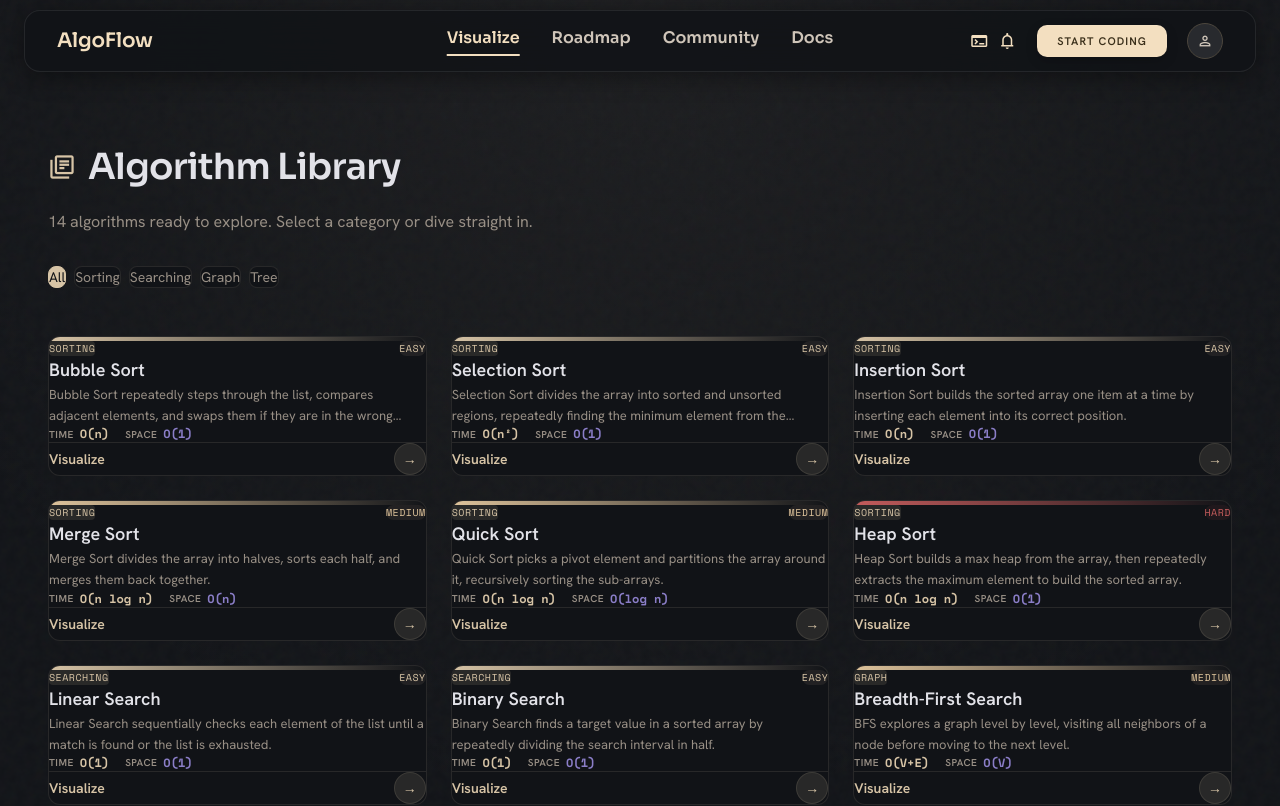
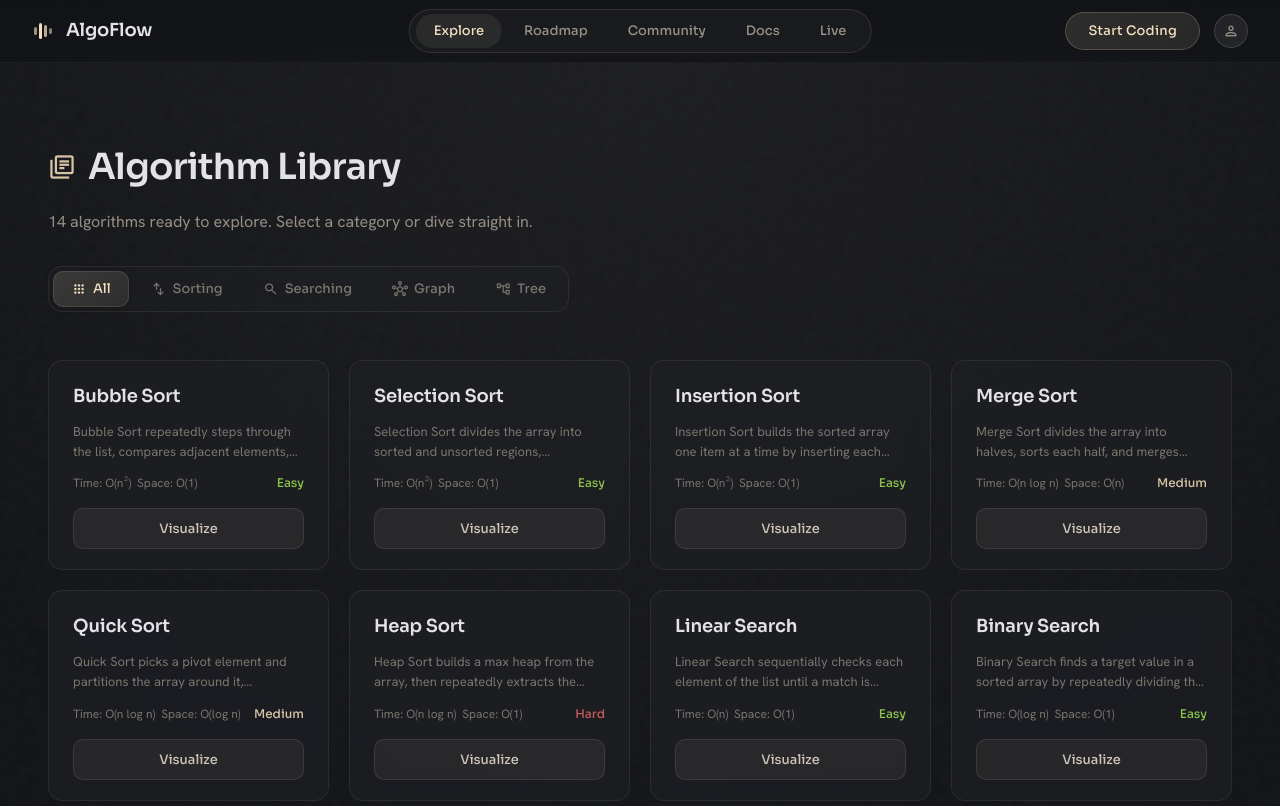
Before and after one commit to NITESH-DANGI/DSA_ALGO, a Next.js app: page /algorithms in a window 1280 px wide. Shown: the top 806 px of the page. Built offline with nearby package versions, Linux system fonts and the light colour scheme.

Commit message:
feat: redesign Navbar pill, AlgoCard glass style, and CategoryFilter segmented control

```diff
--- a/src/app/algorithms/page.tsx
+++ b/src/app/algorithms/page.tsx
@@ -43,8 +43,8 @@ export default function AlgorithmsPage() {
         <div
           style={{
             display: 'grid',
-            gridTemplateColumns: 'repeat(auto-fill, minmax(300px, 1fr))',
-            gap: '24px',
+            gridTemplateColumns: 'repeat(auto-fill, minmax(240px, 1fr))',
+            gap: '20px',
           }}
         >
           {algorithms.map((algo, i) => (
--- a/src/components/home/AlgoCard.tsx
+++ b/src/components/home/AlgoCard.tsx
@@ -2,7 +2,12 @@
 import { motion } from 'framer-motion'
 import Link from 'next/link'
 import { AlgoMeta } from '@/engine/types'
-import { DIFFICULTY_COLORS } from '@/lib/constants'
+
+const DIFF_COLORS: Record<string, string> = {
+  easy: '#8bc34a',
+  medium: '#d7c4a6',
+  hard: '#c45c5c',
+}
 
 interface AlgoCardProps {
   algo: AlgoMeta
@@ -10,100 +15,127 @@ interface AlgoCardProps {
 }
 
 export default function AlgoCard({ algo, index }: AlgoCardProps) {
-  const diffColor = DIFFICULTY_COLORS[algo.difficulty]
+  const diffColor = DIFF_COLORS[algo.difficulty] || '#988f85'
 
   return (
     <motion.div
-      initial={{ opacity: 0, y: 20 }}
+      initial={{ opacity: 0, y: 16 }}
       animate={{ opacity: 1, y: 0 }}
-      transition={{ duration: 0.4, delay: index * 0.05 }}
-      className="h-full"
+      transition={{ duration: 0.35, delay: index * 0.04 }}
     >
-      <Link href={`/visualize/${algo.id}`} className="block h-full">
       <div
-          className="group relative rounded-xl border overflow-hidden transition-all duration-300 hover:scale-[1.03] hover:-translate-y-1 cursor-pointer h-full flex flex-col"
         style={{
-            background: 'var(--surface)',
-            borderColor: 'var(--border)',
+          background: 'rgba(30, 32, 36, 0.7)',
+          border: '1px solid rgba(243,223,192,0.08)',
+          borderRadius: '14px',
+          padding: '22px 24px 20px',
+          display: 'flex',
+          flexDirection: 'column' as const,
+          gap: '12px',
+          backdropFilter: 'blur(12px)',
+          transition: 'border-color 0.3s, box-shadow 0.3s',
+          cursor: 'pointer',
+          minHeight: '210px',
         }}
         onMouseEnter={e => {
-            const el = e.currentTarget as HTMLElement
-            el.style.borderColor = 'var(--border-hover)'
-            el.style.boxShadow = '0 8px 40px rgba(196,167,108,0.08), 0 0 20px rgba(196,167,108,0.04)'
+          e.currentTarget.style.borderColor = 'rgba(243,223,192,0.18)'
+          e.currentTarget.style.boxShadow = '0 8px 32px rgba(0,0,0,0.3)'
         }}
         onMouseLeave={e => {
-            const el = e.currentTarget as HTMLElement
-            el.style.borderColor = 'var(--border)'
-            el.style.boxShadow = 'none'
+          e.currentTarget.style.borderColor = 'rgba(243,223,192,0.08)'
+          e.currentTarget.style.boxShadow = 'none'
         }}
       >
-          {/* Top accent bar */}
-          <div className="h-1 w-full" style={{ background: `linear-gradient(90deg, ${diffColor}, transparent)` }} />
-
-          {/* Content Section */}
-          <div className="flex flex-col flex-1 p-5">
-            {/* Category + difficulty */}
-            <div className="flex items-center justify-between mb-3">
-              <span
-                className="px-2.5 py-1 rounded text-[10px] uppercase tracking-wider"
+        {/* Title */}
+        <h3
           style={{
-                  background: 'var(--accent-dim)',
-                  color: 'var(--accent)',
-                  fontFamily: 'var(--font-space-mono), monospace',
+            fontFamily: 'Sora, sans-serif',
+            fontSize: '18px',
+            fontWeight: 600,
+            color: '#e2e2e8',
+            margin: 0,
+            letterSpacing: '-0.01em',
           }}
         >
-                {algo.category}
+          {algo.name}
+        </h3>
+
+        {/* Description — 2 line clamp */}
+        <p
+          style={{
+            fontFamily: 'Hanken Grotesk, sans-serif',
+            fontSize: '13px',
+            lineHeight: 1.55,
+            color: '#7a756e',
+            margin: 0,
+            display: '-webkit-box',
+            WebkitLineClamp: 2,
+            WebkitBoxOrient: 'vertical' as const,
+            overflow: 'hidden',
+            flex: 1,
+          }}
+        >
+          {algo.description}
+        </p>
+
+        {/* Complexity + Difficulty row */}
+        <div
+          style={{
+            display: 'flex',
+            alignItems: 'center',
+            gap: '6px',
+            flexWrap: 'wrap' as const,
+          }}
+        >
+          <span style={{ fontFamily: 'Hanken Grotesk, sans-serif', fontSize: '12px', color: '#7a756e' }}>
+            Time: {algo.complexity.time.average}
+          </span>
+          <span style={{ fontFamily: 'Hanken Grotesk, sans-serif', fontSize: '12px', color: '#7a756e' }}>
+            Space: {algo.complexity.space}
           </span>
           <span
-                className="px-2.5 py-1 rounded-full text-[10px] uppercase tracking-wider"
             style={{
+              fontFamily: 'Sora, sans-serif',
+              fontSize: '12px',
+              fontWeight: 500,
               color: diffColor,
-                  background: `${diffColor}15`,
-                  fontFamily: 'var(--font-space-mono), monospace',
+              marginLeft: 'auto',
             }}
           >
-                {algo.difficulty}
+            {algo.difficulty.charAt(0).toUpperCase() + algo.difficulty.slice(1)}
           </span>
         </div>
 
-            {/* Name */}
-            <h3 className="text-lg font-bold mb-2 group-hover:text-[var(--accent)] transition-colors" style={{ color: 'var(--text)' }}>
-              {algo.name}
-            </h3>
-
-            {/* Description */}
-            <p className="text-[13px] leading-relaxed mb-4 flex-1 line-clamp-2" style={{ color: 'var(--text-muted)' }}>
-              {algo.description}
-            </p>
-
-            {/* Complexity row */}
-            <div className="flex items-center gap-4 mb-4 pb-4" style={{ borderBottom: '1px solid var(--border)' }}>
-              <div className="flex items-center gap-1.5">
-                <span className="text-[10px] uppercase tracking-wider font-bold" style={{ color: 'var(--text-muted)' }}>Time</span>
-                <span className="text-xs font-bold" style={{ color: 'var(--accent)', fontFamily: 'var(--font-space-mono), monospace' }}>{algo.complexity.time.best}</span>
+        {/* Visualize button */}
+        <Link
+          href={`/visualize/${algo.id}`}
+          style={{
+            display: 'block',
+            textAlign: 'center',
+            padding: '10px 0',
+            borderRadius: '10px',
+            background: 'rgba(243,223,192,0.06)',
+            border: '1px solid rgba(243,223,192,0.1)',
+            color: '#cfc5b9',
+            fontFamily: 'Sora, sans-serif',
+            fontSize: '13px',
+            fontWeight: 500,
+            textDecoration: 'none',
+            transition: 'all 0.25s ease',
+            marginTop: '4px',
+          }}
+          onMouseEnter={e => {
+            e.currentTarget.style.background = 'rgba(243,223,192,0.12)'
+            e.currentTarget.style.borderColor = 'rgba(243,223,192,0.2)'
+          }}
+          onMouseLeave={e => {
+            e.currentTarget.style.background = 'rgba(243,223,192,0.06)'
+            e.currentTarget.style.borderColor = 'rgba(243,223,192,0.1)'
+          }}
+        >
+          Visualize
+        </Link>
       </div>
-              <div className="flex items-center gap-1.5">
-                <span className="text-[10px] uppercase tracking-wider font-bold" style={{ color: 'var(--text-muted)' }}>Space</span>
-                <span className="text-xs font-bold" style={{ color: 'var(--accent-purple)', fontFamily: 'var(--font-space-mono), monospace' }}>{algo.complexity.space}</span>
-              </div>
-            </div>
-
-            {/* CTA */}
-            <div
-              className="flex items-center justify-between text-sm font-semibold"
-              style={{ color: 'var(--accent)' }}
-            >
-              <span className="group-hover:tracking-wide transition-all">Visualize</span>
-              <span
-                className="w-8 h-8 rounded-full flex items-center justify-center transition-all group-hover:translate-x-1"
-                style={{ background: 'var(--accent-dim)', border: '1px solid var(--border)' }}
-              >
-                →
-              </span>
-            </div>
-          </div>
-        </div>
-      </Link>
     </motion.div>
   )
 }
--- a/src/components/home/CategoryFilter.tsx
+++ b/src/components/home/CategoryFilter.tsx
@@ -7,34 +7,73 @@ interface CategoryFilterProps {
   onSelect: (cat: string) => void
 }
 
+const CATEGORY_ICONS: Record<string, string> = {
+  all: 'apps',
+  sorting: 'swap_vert',
+  searching: 'search',
+  graph: 'hub',
+  tree: 'account_tree',
+}
+
 export default function CategoryFilter({ selected, onSelect }: CategoryFilterProps) {
+  const allCats = ['all', ...CATEGORIES]
+
   return (
-    <div className="flex items-center gap-2 flex-wrap">
-      <button
-        onClick={() => onSelect('all')}
-        className="px-4 py-2 rounded-lg text-sm font-medium transition-all"
+    <div
       style={{
-          background: selected === 'all' ? 'var(--accent)' : 'var(--surface)',
-          color: selected === 'all' ? 'var(--bg)' : 'var(--text-muted)',
-          border: `1px solid ${selected === 'all' ? 'var(--accent)' : 'var(--border)'}`,
+        display: 'inline-flex',
+        alignItems: 'center',
+        gap: '4px',
+        padding: '4px',
+        borderRadius: '14px',
+        background: 'rgba(30, 32, 36, 0.5)',
+        border: '1px solid rgba(243,223,192,0.08)',
       }}
     >
-        All
-      </button>
-      {CATEGORIES.map(cat => (
+      {allCats.map(cat => {
+        const isActive = selected === cat
+        const label = cat === 'all' ? 'All' : (CATEGORY_LABELS[cat as keyof typeof CATEGORY_LABELS] || cat)
+        const icon = CATEGORY_ICONS[cat] || 'layers'
+
+        return (
           <button
             key={cat}
             onClick={() => onSelect(cat)}
-          className="px-4 py-2 rounded-lg text-sm font-medium transition-all capitalize"
             style={{
-            background: selected === cat ? 'var(--accent)' : 'var(--surface)',
-            color: selected === cat ? 'var(--bg)' : 'var(--text-muted)',
-            border: `1px solid ${selected === cat ? 'var(--accent)' : 'var(--border)'}`,
+              display: 'flex',
+              alignItems: 'center',
+              gap: '6px',
+              padding: '8px 18px',
+              borderRadius: '10px',
+              border: 'none',
+              outline: 'none',
+              cursor: 'pointer',
+              fontFamily: 'Sora, sans-serif',
+              fontSize: '13px',
+              fontWeight: 500,
+              transition: 'all 0.25s ease',
+              background: isActive
+                ? 'linear-gradient(135deg, rgba(243,223,192,0.15), rgba(215,196,166,0.1))'
+                : 'transparent',
+              color: isActive ? '#f3dfc0' : '#7a756e',
+              boxShadow: isActive
+                ? '0 2px 8px rgba(0,0,0,0.2), inset 0 0 0 1px rgba(243,223,192,0.12)'
+                : 'none',
             }}
           >
-          {CATEGORY_LABELS[cat as keyof typeof CATEGORY_LABELS] || cat}
+            <span
+              className="material-symbols-outlined"
+              style={{
+                fontSize: '16px',
+                fontVariationSettings: isActive ? "'FILL' 1" : "'FILL' 0",
+              }}
+            >
+              {icon}
+            </span>
+            {label}
           </button>
-      ))}
+        )
+      })}
     </div>
   )
 }
--- a/src/components/layout/Navbar.tsx
+++ b/src/components/layout/Navbar.tsx
@@ -3,51 +3,81 @@ import Link from 'next/link'
 import { usePathname } from 'next/navigation'
 
 const NAV_LINKS = [
-  { href: '/algorithms', label: 'Visualize', matchPrefix: '/algorithms' },
+  { href: '/algorithms', label: 'Explore', matchPrefix: '/algorithms' },
   { href: '#', label: 'Roadmap' },
   { href: '#', label: 'Community' },
   { href: '#', label: 'Docs' },
+  { href: '#', label: 'Live' },
 ]
 
 export default function Navbar() {
   const pathname = usePathname()
 
   return (
-    <div style={{ position: 'fixed', top: 0, left: 0, right: 0, zIndex: 50, padding: '10px 24px 0' }}>
-      <nav
+    <div
       style={{
+        position: 'fixed',
+        top: 0,
+        left: 0,
+        right: 0,
+        zIndex: 50,
+        padding: '12px 32px',
         display: 'flex',
         justifyContent: 'space-between',
         alignItems: 'center',
-          padding: '12px 32px',
-          background: 'rgba(17, 19, 23, 0.85)',
-          backdropFilter: 'blur(20px)',
-          WebkitBackdropFilter: 'blur(20px)',
-          border: '1px solid rgba(255,255,255,0.08)',
-          borderRadius: '16px',
-          boxShadow: '0 4px 24px rgba(0,0,0,0.4)',
-          maxWidth: '1400px',
-          margin: '0 auto',
+        background: 'linear-gradient(180deg, rgba(17,19,23,0.95) 0%, rgba(17,19,23,0.75) 100%)',
+        backdropFilter: 'blur(24px)',
+        WebkitBackdropFilter: 'blur(24px)',
+        borderBottom: '1px solid rgba(243,223,192,0.06)',
       }}
     >
       {/* Left: Logo */}
       <Link
         href="/"
         style={{
-            color: '#f3dfc0',
-            fontFamily: 'Sora, sans-serif',
-            fontSize: '20px',
-            fontWeight: 700,
-            letterSpacing: '-0.01em',
+          display: 'flex',
+          alignItems: 'center',
+          gap: '10px',
           textDecoration: 'none',
           flexShrink: 0,
         }}
       >
+        {/* Waveform icon */}
+        <svg width="24" height="24" viewBox="0 0 24 24" fill="none" style={{ flexShrink: 0 }}>
+          <rect x="2" y="8" width="3" height="8" rx="1.5" fill="#d7c4a6" opacity="0.7" />
+          <rect x="7" y="4" width="3" height="16" rx="1.5" fill="#f3dfc0" />
+          <rect x="12" y="6" width="3" height="12" rx="1.5" fill="#d7c4a6" opacity="0.85" />
+          <rect x="17" y="9" width="3" height="6" rx="1.5" fill="#d7c4a6" opacity="0.6" />
+        </svg>
+        <span
+          style={{
+            fontFamily: 'Sora, sans-serif',
+            fontSize: '18px',
+            fontWeight: 600,
+            color: '#e2e2e8',
+            letterSpacing: '-0.01em',
+          }}
+        >
           AlgoFlow
+        </span>
       </Link>
 
-        {/* Center: Nav Links */}
-        <div style={{ display: 'flex', gap: '32px', position: 'absolute', left: '50%', transform: 'translateX(-50%)' }} className="hidden md:flex">
+      {/* Center: Nav pill */}
+      <div
+        style={{
+          position: 'absolute',
+          left: '50%',
+          transform: 'translateX(-50%)',
+          display: 'flex',
+          alignItems: 'center',
+          gap: '4px',
+          padding: '4px 6px',
+          borderRadius: '9999px',
+          border: '1px solid rgba(243,223,192,0.12)',
+          background: 'rgba(30,32,36,0.6)',
+        }}
+        className="hidden md:flex"
+      >
         {NAV_LINKS.map(link => {
           const isActive = link.matchPrefix
             ? pathname.startsWith(link.matchPrefix) || pathname.startsWith('/visualize')
@@ -58,13 +88,14 @@ export default function Navbar() {
               href={link.href}
               style={{
                 fontFamily: 'Sora, sans-serif',
-                  fontSize: '16px',
-                  fontWeight: 600,
-                  color: isActive ? '#f3dfc0' : '#cfc5b9',
+                fontSize: '13px',
+                fontWeight: 500,
+                color: isActive ? '#f3dfc0' : '#988f85',
                 textDecoration: 'none',
-                  borderBottom: isActive ? '2px solid #f3dfc0' : '2px solid transparent',
-                  paddingBottom: '4px',
-                  transition: 'color 0.3s',
+                padding: '7px 18px',
+                borderRadius: '9999px',
+                background: isActive ? 'rgba(243,223,192,0.08)' : 'transparent',
+                transition: 'all 0.25s ease',
               }}
             >
               {link.label}
@@ -73,27 +104,22 @@ export default function Navbar() {
         })}
       </div>
 
-        {/* Right: Icons + Button + Avatar */}
-        <div style={{ display: 'flex', alignItems: 'center', gap: '20px', flexShrink: 0 }}>
-          <div style={{ display: 'flex', gap: '8px', color: '#f3dfc0' }}>
-            <span className="material-symbols-outlined" style={{ fontSize: '20px', cursor: 'pointer' }}>terminal</span>
-            <span className="material-symbols-outlined" style={{ fontSize: '20px', cursor: 'pointer' }}>notifications</span>
-          </div>
-
+      {/* Right: Button + Avatar */}
+      <div style={{ display: 'flex', alignItems: 'center', gap: '14px', flexShrink: 0 }}>
         <Link
           href="/algorithms"
           style={{
-              background: '#f3dfc0',
-              color: '#3a2f1a',
-              padding: '8px 20px',
-              borderRadius: '10px',
-              fontFamily: 'Hanken Grotesk, sans-serif',
-              fontSize: '11px',
-              fontWeight: 600,
-              letterSpacing: '0.1em',
-              textTransform: 'uppercase' as const,
+            padding: '8px 22px',
+            borderRadius: '9999px',
+            background: 'linear-gradient(135deg, rgba(215,196,166,0.15) 0%, rgba(243,223,192,0.10) 100%)',
+            border: '1px solid rgba(243,223,192,0.2)',
+            color: '#f3dfc0',
+            fontFamily: 'Sora, sans-serif',
+            fontSize: '13px',
+            fontWeight: 500,
             textDecoration: 'none',
-              boxShadow: '0 4px 12px rgba(0,0,0,0.2), inset 0 1px 0 rgba(255,255,255,0.05)',
+            transition: 'all 0.25s ease',
+            letterSpacing: '0.02em',
           }}
         >
           Start Coding
@@ -101,20 +127,19 @@ export default function Navbar() {
 
         <div
           style={{
-              width: '36px',
-              height: '36px',
+            width: '34px',
+            height: '34px',
             borderRadius: '50%',
-              border: '1px solid #4c463d',
-              background: '#282a2e',
+            border: '1px solid rgba(243,223,192,0.15)',
+            background: 'rgba(40,42,46,0.8)',
             display: 'flex',
             alignItems: 'center',
             justifyContent: 'center',
           }}
         >
-            <span className="material-symbols-outlined" style={{ color: '#cfc5b9', fontSize: '18px' }}>person</span>
+          <span className="material-symbols-outlined" style={{ color: '#988f85', fontSize: '18px' }}>person</span>
         </div>
       </div>
-      </nav>
     </div>
   )
 }
```
Lines whose indentation alone changed are shown as unchanged.
